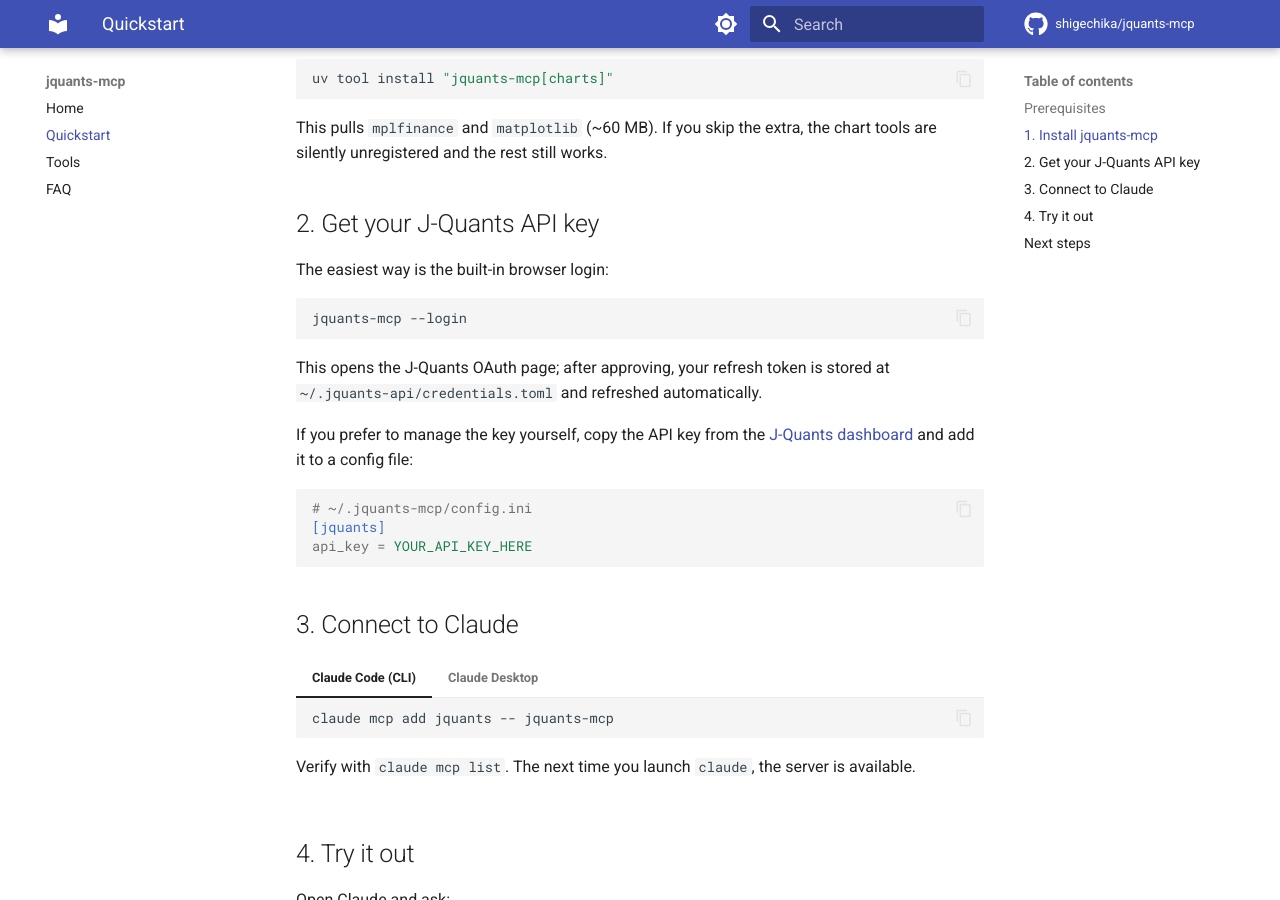
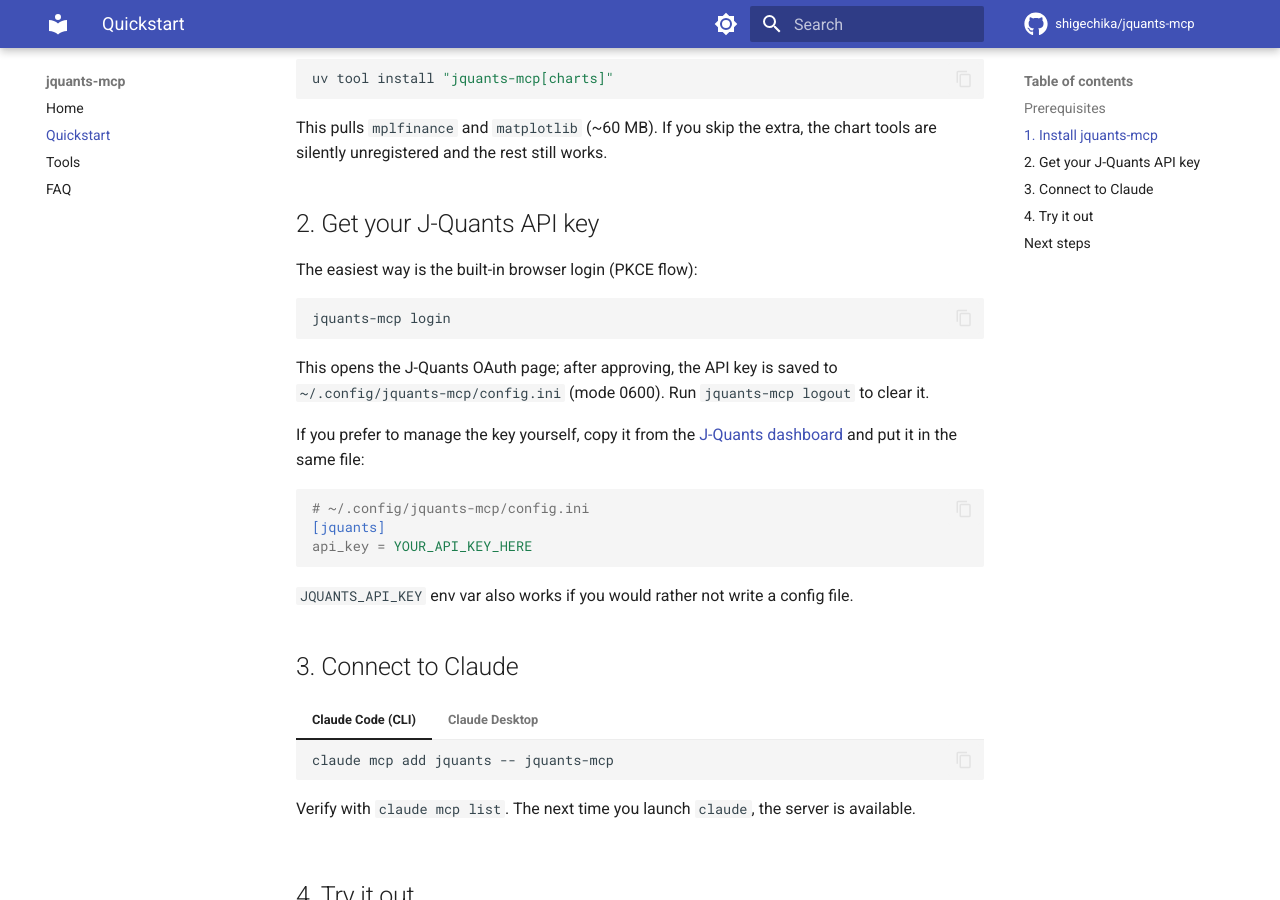
Before and after one commit to shigechika/jquants-mcp, an MkDocs documentation site: the page built from docs/quickstart.md, in a window 1280 px wide and 900 px high, scrolled down 585 px. Built offline with MkDocs 1.6.1 and Material for MkDocs 9.7.7, drawn with Linux system fonts in a browser that asks for light colours; comment, search, counter and statistics services are not loaded.

Commit message:
docs(quickstart): correct login command and config paths
The first revision of quickstart.md described `jquants-mcp --login`
(top-level flag) and a config at `~/.jquants-api/credentials.toml`.
The actual CLI uses a subcommand and an XDG-compliant location:

- Command: `jquants-mcp login` (subparser; `--login` was never wired)
- Saved file: `~/.config/jquants-mcp/config.ini` (mode 0600)
- Manual config: same path, same `[jquants] api_key` key

Also note `jquants-mcp logout` for clearing the saved key, and the
`JQUANTS_API_KEY` env-var alternative.

Verified against src/jquants_mcp/cli.py:_write_api_key.

````diff
--- a/docs/quickstart.md
+++ b/docs/quickstart.md
@@ -40,23 +40,26 @@
 
 ## 2. Get your J-Quants API key
 
-The easiest way is the built-in browser login:
+The easiest way is the built-in browser login (PKCE flow):
 
 ```bash
-jquants-mcp --login
+jquants-mcp login
 ```
 
-This opens the J-Quants OAuth page; after approving, your refresh token is
-stored at `~/.jquants-api/credentials.toml` and refreshed automatically.
+This opens the J-Quants OAuth page; after approving, the API key is saved
+to `~/.config/jquants-mcp/config.ini` (mode 0600). Run `jquants-mcp logout`
+to clear it.
 
-If you prefer to manage the key yourself, copy the API key from the
-[J-Quants dashboard](https://jpx-jquants.com/) and add it to a config file:
+If you prefer to manage the key yourself, copy it from the
+[J-Quants dashboard](https://jpx-jquants.com/) and put it in the same file:
 
 ```ini
-# ~/.jquants-mcp/config.ini
+# ~/.config/jquants-mcp/config.ini
 [jquants]
 api_key = YOUR_API_KEY_HERE
 ```
+
+`JQUANTS_API_KEY` env var also works if you would rather not write a config file.
 
 ## 3. Connect to Claude
 
````
